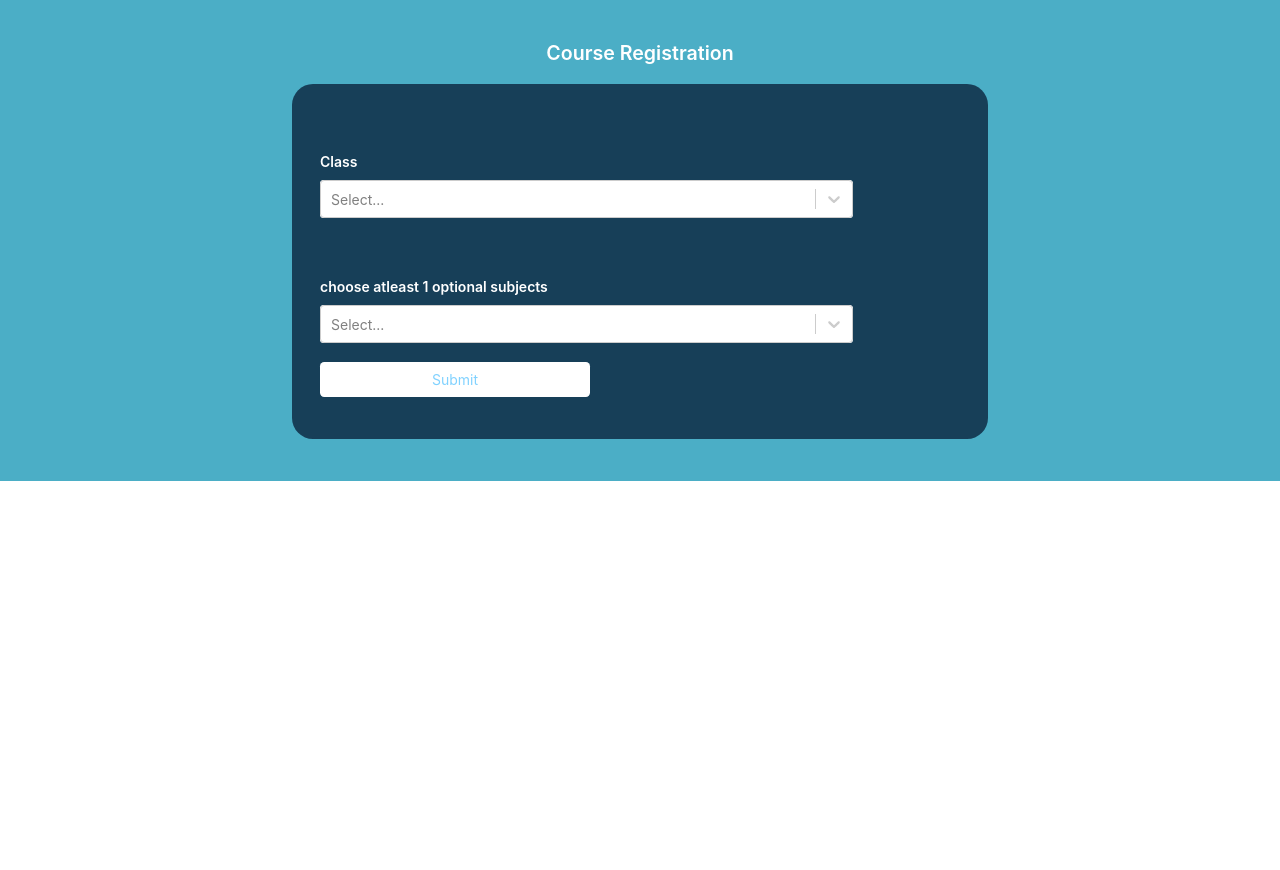
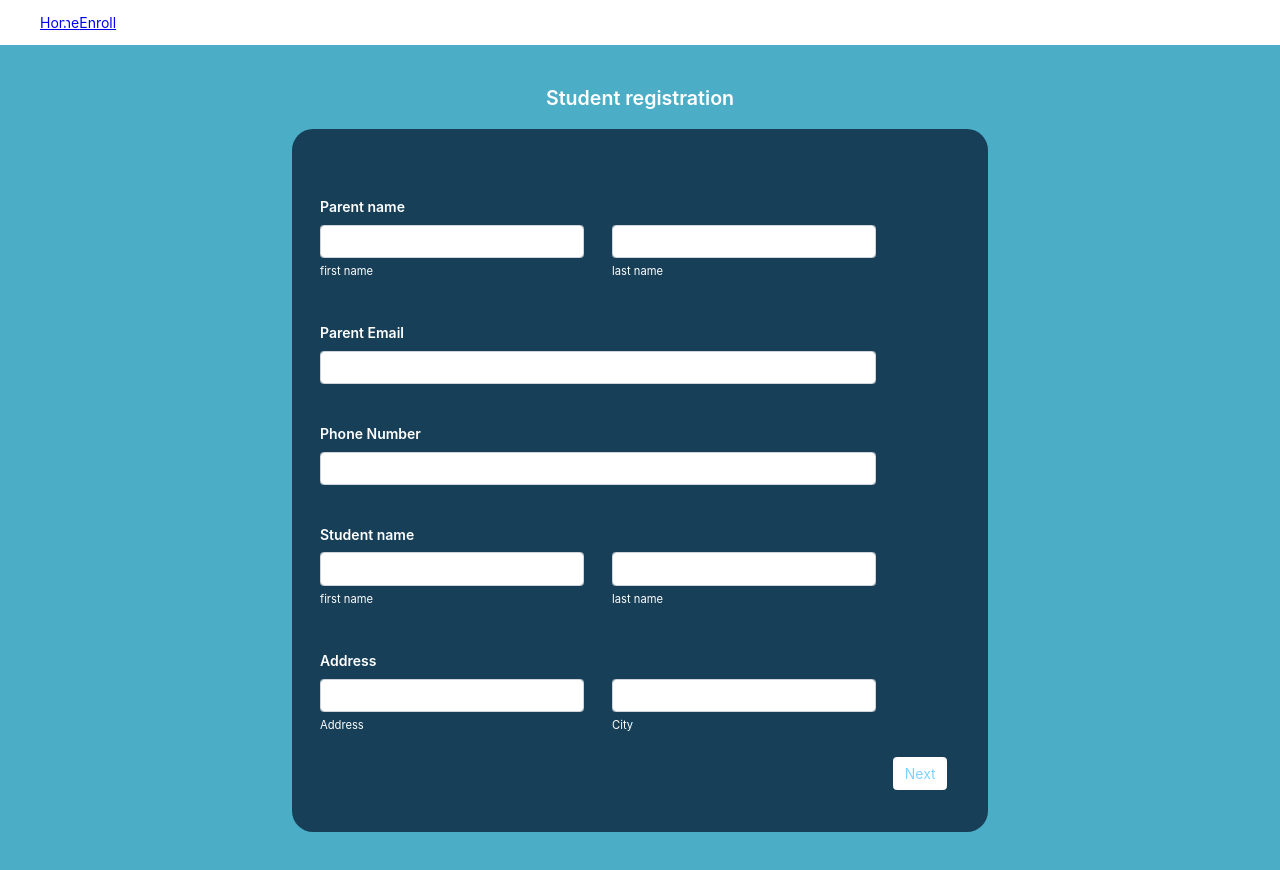
Before and after one commit to locksiDesmond/sma, a React (Create React App) app: page /register in a window 1280 px wide. Shown: the top 870 px of the page. Before the commit the page ends 800 px from the top, so only its background shows below. Built offline with nearby package versions, Linux system fonts and the light colour scheme.

Commit message:
ft- added routes

```diff
--- a/package.json
+++ b/package.json
@@ -8,6 +8,8 @@
     "@testing-library/user-event": "^7.1.2",
     "react": "^16.13.1",
     "react-dom": "^16.13.1",
+    "react-router": "^5.2.0",
+    "react-router-dom": "^5.2.0",
     "react-scripts": "3.4.1",
     "react-select": "^3.1.0"
   },
--- a/src/App.js
+++ b/src/App.js
@@ -1,9 +1,8 @@
 import React from "react";
-import "./App.css";
-import CourseRegister from "./components/CourseRegister/CourseRegister";
+import Routes from "./page routes/Routes";
 
 function App() {
-  return <CourseRegister />;
+  return <Routes />;
 }
 
 export default App;
--- a/src/components/CourseRegister/CourseRegister.js
+++ b/src/components/CourseRegister/CourseRegister.js
@@ -1,13 +1,22 @@
-import React, { useState } from "react";
+import React, { useState, useEffect } from "react";
 import Sma from "./../../layout/Sma";
 import SelectClass from "../hooks/SelectClass";
 import SelectDepartment from "./../hooks/SelectDepartment";
 import SelectSubjects from "./../hooks/SelectSubjects";
+import { useLocation, useHistory } from "react-router";
 
 export default function CourseRegister() {
   const [level, setLevel] = useState("");
   const [department, setDepartment] = useState("");
   const [subjects, setSubjects] = useState([]);
+  const history = useHistory();
+  const location = useLocation();
+  let { from } = location.state || { from: { pathname: "/" } };
+  useEffect(() => {
+    if (!location.state) {
+      history.replace(from);
+    }
+  }, [location.state]);
   const handleSubmit = (e) => {
     e.preventDefault();
     console.log({ level, department, subjects });
--- /dev/null
+++ b/src/components/Home/Home.js
@@ -0,0 +1,10 @@
+import React from "react";
+import "./home.css";
+export default function Home() {
+  return (
+    <div className="home">
+      <p>Welcome home gee</p>
+      <p>Hello world</p>
+    </div>
+  );
+}
--- /dev/null
+++ b/src/components/Home/home.css
@@ -0,0 +1,3 @@
+.home {
+  color: #000;
+}
--- a/src/components/StudentRegister/StudentRegister.js
+++ b/src/components/StudentRegister/StudentRegister.js
@@ -1,39 +1,154 @@
-import React from "react";
-
+import React, { useState } from "react";
+import Sma from "./../../layout/Sma";
+import { Route, Redirect } from "react-router-dom";
 export default function StudentRegister() {
+  const [authenticated, setAuthenticated] = useState(false);
+  const [parentName, setParentName] = useState({ firstname: "", lastname: "" });
+  const [email, setEmail] = useState("");
+  const [loading, setLoading] = useState(false);
+  const [studentName, setStudentName] = useState({
+    firstname: "",
+    lastname: "",
+  });
+  const [phoneNumber, setPhoneNumber] = useState("");
+  const [address, setAddress] = useState({ address: "", city: "" });
+  const [error, setError] = useState("");
+  const handleSubmit = async (e) => {
+    setLoading(true);
+    e.preventDefault();
+    if (
+      email &&
+      studentName.firstname &&
+      studentName.lastname &&
+      parentName.lastname &&
+      parentName.firstname &&
+      phoneNumber &&
+      address.address &&
+      address.city
+    ) {
+      try {
+        const body = { email, studentName, parentName, address, phoneNumber };
+        const response = await fetch(
+          "https://peaceful-mountain-33242.herokuapp.com/",
+          {
+            method: "POST",
+            mode: "cors",
+            cache: "no-cache",
+            credentials: "same-origin",
+            body: JSON.stringify(body),
+            headers: {
+              "Content-Type": "application/json",
+            },
+          }
+        );
+        const data = await response.json();
+        const { error } = data;
+        if (error) {
+          const message = error.details[0].message;
+          setError(message);
+          setLoading(false);
+        } else {
+          setAuthenticated(true);
+        }
+      } catch (err) {
+        console.log(err);
+        setLoading(false);
+      }
+    } else {
+      setError("fill all inputs");
+      setLoading(false);
+    }
+  };
   return (
     <Sma title="Student registration">
-      <form className="form">
+      {authenticated && (
+        <Redirect
+          to={{ pathname: "/registercourse", state: { value: "hey" } }}
+        />
+      )}
+      <form onSubmit={handleSubmit} className="form">
         <div className="form-group">
           <label>Parent name</label>
           <div className="form-inline">
             <div className="form-with-label">
-              <input type="name" className="form-control " name="master" />
+              <input
+                value={parentName.firstname}
+                onChange={(e) =>
+                  setParentName({
+                    ...parentName,
+                    firstname: e.currentTarget.value,
+                  })
+                }
+                type="name"
+                className="form-control "
+                name="master"
+              />
               <span> first name</span>
             </div>
             <div className="form-with-label">
-              <input type="name" className="form-control" />
+              <input
+                type="name"
+                className="form-control"
+                value={parentName.lastname}
+                onChange={(e) =>
+                  setParentName({
+                    ...parentName,
+                    lastname: e.currentTarget.value,
+                  })
+                }
+              />
               <span>last name</span>
             </div>
           </div>
         </div>
         <div className="form-group">
           <label>Parent Email</label>
-          <input className="form-control" type="email" />
+          <input
+            className="form-control"
+            type="email"
+            value={email}
+            onChange={(e) => setEmail(e.currentTarget.value)}
+          />
         </div>
         <div className="form-group">
           <label>Phone Number</label>
-          <input className="form-control" type="number" />
+          <input
+            className="form-control"
+            type="number"
+            value={phoneNumber}
+            onChange={(e) => setPhoneNumber(e.currentTarget.value)}
+          />
         </div>
         <div className="form-group">
           <label>Student name</label>
           <div className="form-inline">
             <div className="form-with-label">
-              <input type="name" className="form-control " name="master" />
+              <input
+                type="name"
+                className="form-control "
+                name="master"
+                value={studentName.firstname}
+                onChange={(e) =>
+                  setStudentName({
+                    ...studentName,
+                    firstname: e.currentTarget.value,
+                  })
+                }
+              />
               <span> first name</span>
             </div>
             <div className="form-with-label">
-              <input type="name" className="form-control" />
+              <input
+                type="name"
+                className="form-control"
+                value={studentName.lastname}
+                onChange={(e) =>
+                  setStudentName({
+                    ...studentName,
+                    lastname: e.currentTarget.value,
+                  })
+                }
+              />
               <span>last name</span>
             </div>
           </div>
@@ -42,17 +157,37 @@ export default function StudentRegister() {
           <label>Address</label>
           <div className="form-inline">
             <div className="form-with-label">
-              <input type="name" className="form-control " name="master" />
+              <input
+                type="name"
+                className="form-control "
+                name="master"
+                value={address.address}
+                onChange={(e) =>
+                  setAddress({ ...address, address: e.currentTarget.value })
+                }
+              />
               <span>Address </span>
             </div>
             <div className="form-with-label">
-              <input type="name" className="form-control" />
+              <input
+                type="name"
+                className="form-control"
+                value={address.city}
+                onChange={(e) =>
+                  setAddress({ ...address, city: e.currentTarget.value })
+                }
+              />
               <span>City</span>
             </div>
           </div>
         </div>
+        {error && <span style={{ color: "red" }}>{error}</span>}
         <div className="button-div">
-          <button className="btn left btn-light-blue rounded"> Next</button>
+          {!loading ? (
+            <button className="btn left btn-light-blue rounded"> Next</button>
+          ) : (
+            <span>Loading</span>
+          )}
         </div>
       </form>
     </Sma>
--- a/src/layout/Sma.js
+++ b/src/layout/Sma.js
@@ -1,5 +1,6 @@
 import React from "react";
 import "./sma.css";
+import "../App.css";
 export default function Sma(props) {
   return (
     <div className="App">
--- /dev/null
+++ b/src/page routes/Routes.js
@@ -0,0 +1,36 @@
+import React from "react";
+import Home from "../components/Home/Home";
+import { BrowserRouter as Router, Switch, Route, Link } from "react-router-dom";
+import "./routes.css";
+import StudentRegister from "./../components/StudentRegister/StudentRegister";
+import CourseRegister from "./../components/CourseRegister/CourseRegister";
+export default function Routes() {
+  return (
+    <Router>
+      <React.Fragment>
+        <nav className="nav">
+          <ul>
+            <li>
+              <Link to="/">Home</Link>
+            </li>
+            <li>
+              <Link to="/register">Enroll</Link>
+            </li>
+          </ul>
+        </nav>
+
+        <Switch>
+          <Route exact path="/">
+            <Home />
+          </Route>
+          <Route path="/register">
+            <StudentRegister />
+          </Route>
+          <Route path="/registercourse">
+            <CourseRegister />
+          </Route>
+        </Switch>
+      </React.Fragment>
+    </Router>
+  );
+}
--- /dev/null
+++ b/src/page routes/routes.css
@@ -0,0 +1,7 @@
+.nav {
+  display: flex;
+}
+.nav ul {
+  display: flex;
+  justify-content: space-evenly;
+}
```
Also changed, not shown: 1 other file (tests, documents, lock files or other folders).
